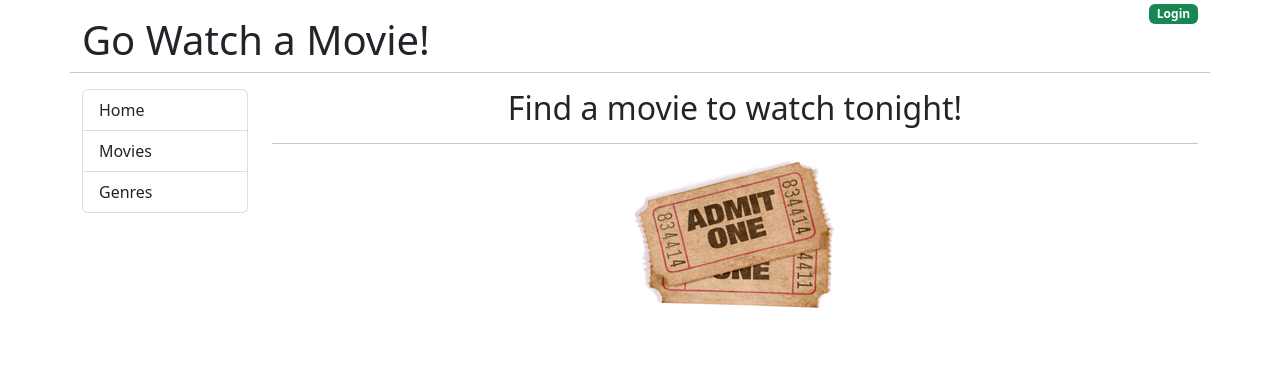
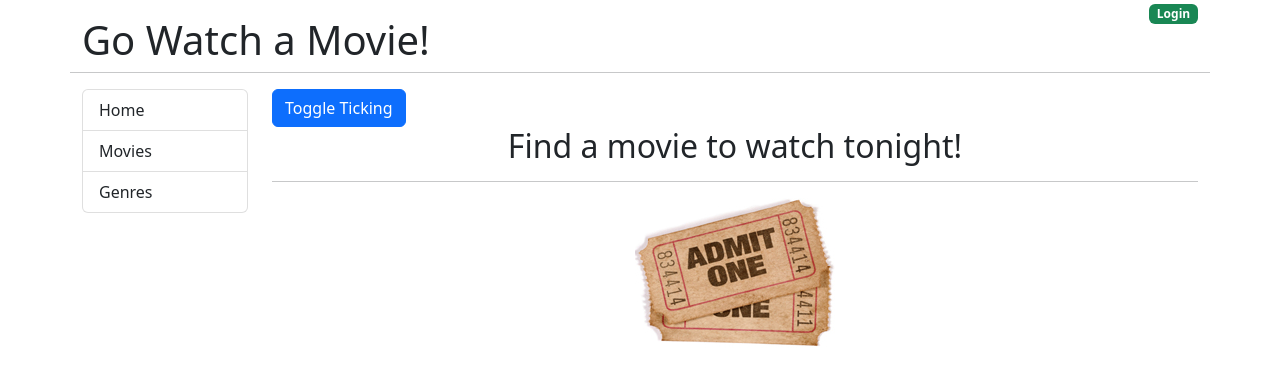
Before and after one commit to salimmia/go-watch-movie, a React (Create React App) app: page / in a window 1280 px wide. Shown: the top 384 px of the page. Built offline with nearby package versions, Linux system fonts and the light colour scheme; no server answers.

Commit message:
Refresh tokens IV (71)

```diff
--- a/src/App.js
+++ b/src/App.js
@@ -6,6 +6,9 @@ function App() {
   const [jwtToken, setJwtToken] = useState("");
   const [alertMessage, setAlertMessage] = useState("");
   const [alertClassName, setAlertClassName] = useState("d-none");
+
+  const [ticking, setTtcking] = useState(false);
+  const [tickingInterval, setTickingInterval] = useState(null);
 
   const navigate = useNavigate();
 
@@ -44,6 +47,26 @@ function App() {
         });
     }
   }, [jwtToken]);
+
+  const toogleRefresh = () => {
+    console.log("clicked");
+
+    if (!ticking) {
+      console.log("turning on ticking...");
+      let i = setInterval(() => {
+        console.log("this will run every second");
+      }, 1000);
+      setTickingInterval(i);
+      console.log("setting tick interval to", i);
+      setTtcking(true);
+    } else {
+      console.log("turning off ticking");
+      console.log("turning off ticking interval", tickingInterval);
+      setTickingInterval(null);
+      clearInterval(tickingInterval);
+      setTtcking(false);
+    }
+  };
 
   return (
     <div className="container">
@@ -110,6 +133,9 @@ function App() {
           </nav>
         </div>
         <div className="col-md-10">
+          <a className="btn btn-primary" href="#!" onClick={toogleRefresh}>
+            Toggle Ticking
+          </a>
           <Alert message={alertMessage} className={alertClassName} />
           <Outlet
             context={{
```
